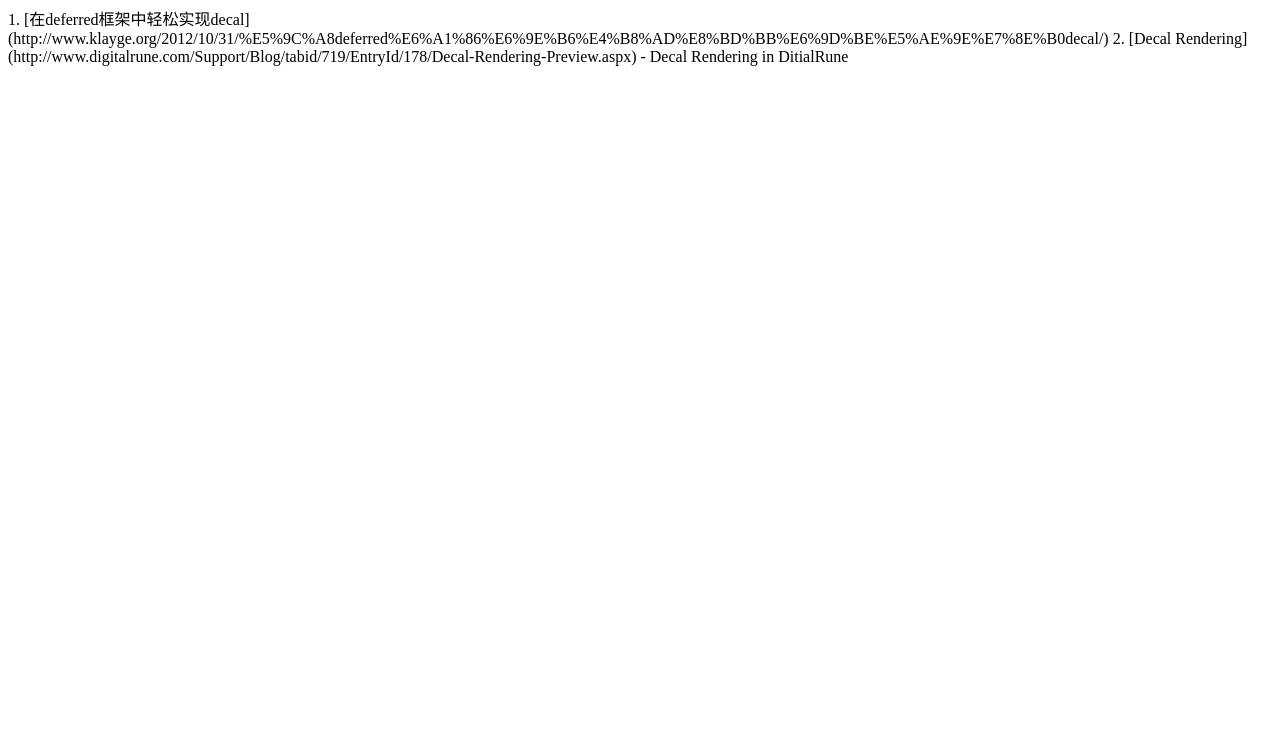
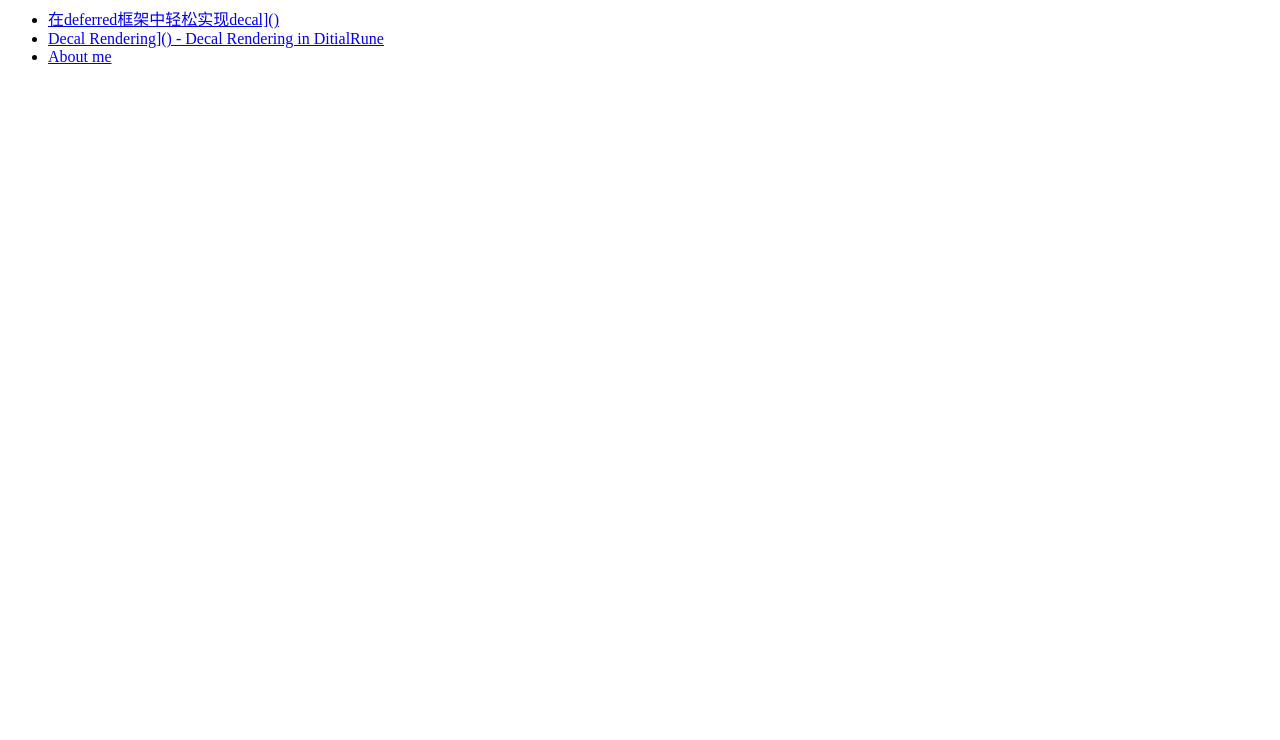
Before and after one commit to waitin2010/waitin2010.github.io, a plain HTML site: page index.html in a window 1280 px wide. Shown: the part 60-800 px from the top of the page. Drawn offline with Linux system fonts and the light colour scheme.

Commit message:
about me

```diff
--- a/index.html
+++ b/index.html
@@ -1,9 +1,11 @@
 <html>
 <head><title>Volume Decals</title></head>
 <h1>Reference</h1>
-<p>
-1. [在deferred框架中轻松实现decal](http://www.klayge.org/2012/10/31/%E5%9C%A8deferred%E6%A1%86%E6%9E%B6%E4%B8%AD%E8%BD%BB%E6%9D%BE%E5%AE%9E%E7%8E%B0decal/)
-2. [Decal Rendering](http://www.digitalrune.com/Support/Blog/tabid/719/EntryId/178/Decal-Rendering-Preview.aspx) - Decal Rendering in DitialRune
+<p><ul>
+<li><a href="http://www.klayge.org/2012/10/31/%E5%9C%A8deferred%E6%A1%86%E6%9E%B6%E4%B8%AD%E8%BD%BB%E6%9D%BE%E5%AE%9E%E7%8E%B0decal/">在deferred框架中轻松实现decal]()</a></li>
+<li><a href="http://www.digitalrune.com/Support/Blog/tabid/719/EntryId/178/Decal-Rendering-Preview.aspx">Decal Rendering]() - Decal Rendering in DitialRune</a></li>
+<li><a href="about.html">About me</a>
+</ul>
 </p>
 <body>
 </body>
```
Also changed, not shown: about.html (added, +10 -0 lines).
